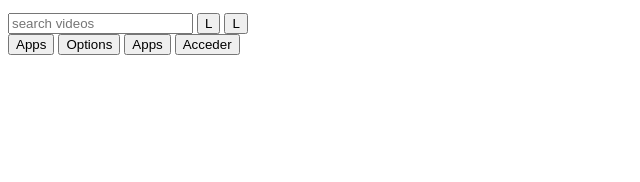
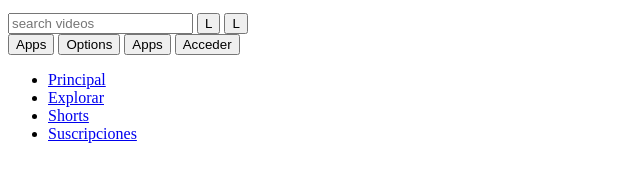
Before and after one commit to elbisgithub/platzitube, a plain HTML site: page index.html in a window 1280 px wide. Shown: the part 66-248 px from the top of the page, without its empty margins (0-640 px from the left). Drawn offline with Linux system fonts and the light colour scheme.

Commit message:
Se agrego etiquetas para un menúú lateral

```diff
--- a/index.html
+++ b/index.html
@@ -27,6 +27,22 @@
             <button type="button">Acceder</button>
         </div>
     </header>
+        <aside>
+            <ul>
+                <li>
+                    <a href="/">Principal</a>
+                </li>
+                <li>
+                    <a href="/">Explorar</a>
+                </li>
+                <li>
+                    <a href="/">Shorts</a>
+                </li>
+                <li>
+                    <a href="/">Suscripciones</a>
+                </li>
+            </ul>
+        </aside>
     <main>
         <p>
 
```
